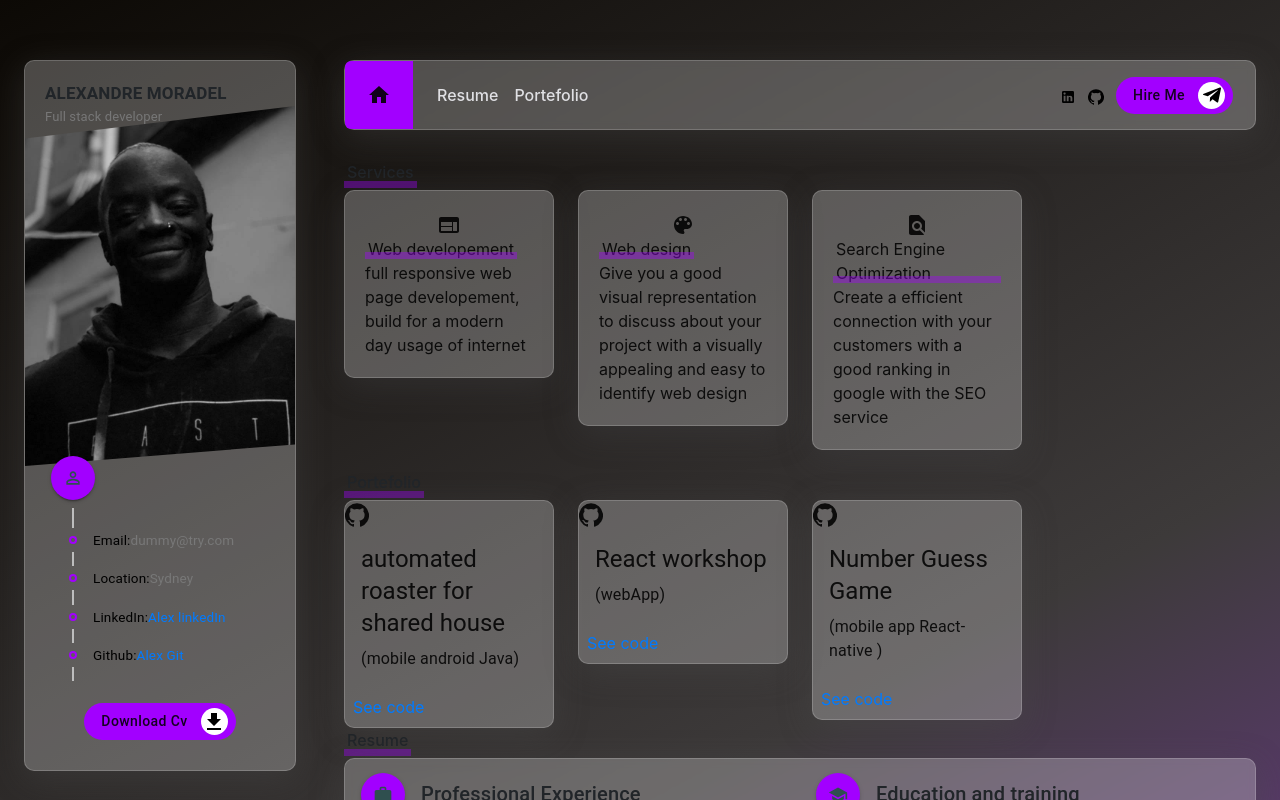
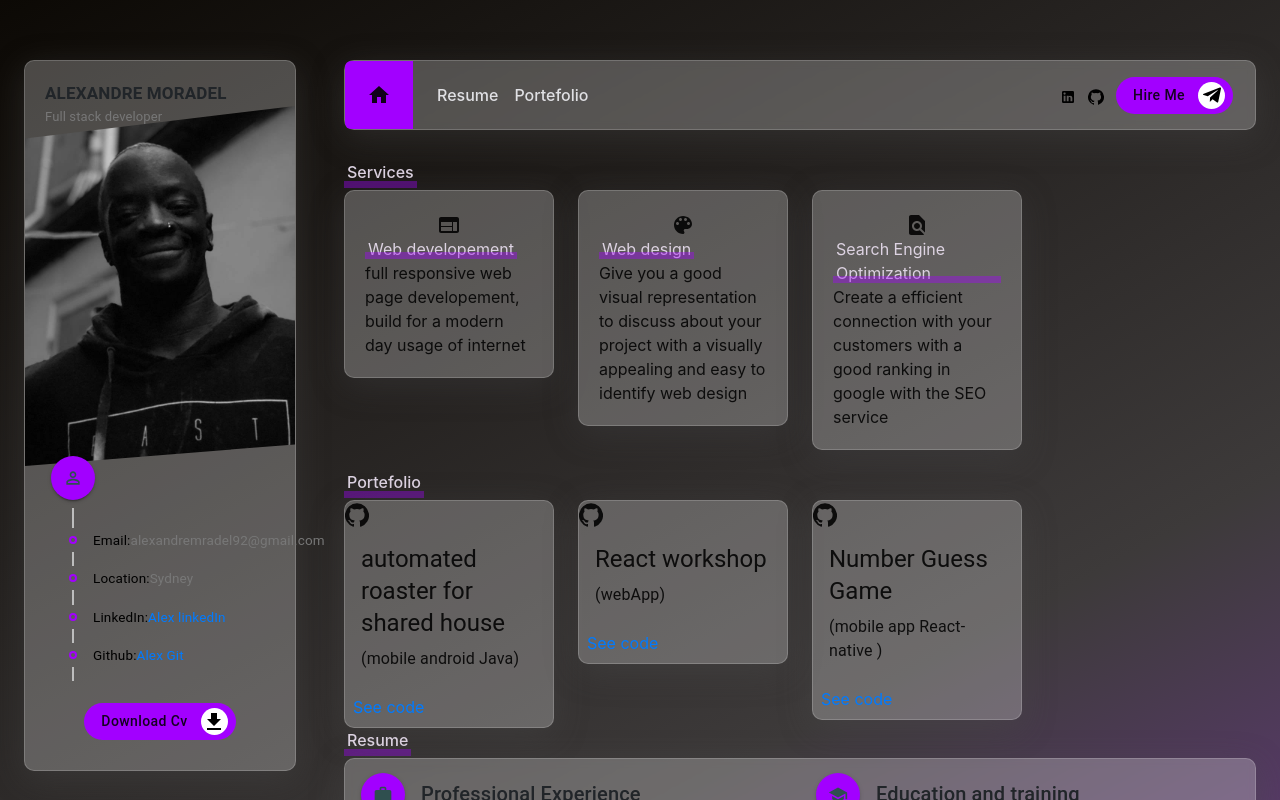
Before and after one commit to MZokko/react-portfolio, a React (Create React App) app: page / in a window 1280 px wide. Shown: the top 800 px of the page. Built offline with nearby package versions, Linux system fonts and the light colour scheme.

Commit message:
info utils update

```diff
--- a/src/Components/Services/Services.css
+++ b/src/Components/Services/Services.css
@@ -5,6 +5,7 @@
   margin: 0;
   box-sizing: border-box;
   align-items: center;
+  color:rgb(221, 211, 226)
 }
 
 .section_title > span {
--- a/src/Components/portefolio/index.js
+++ b/src/Components/portefolio/index.js
@@ -65,7 +65,7 @@ const portefolio = () => {
               <CardActions>
                 <a
                   target='_blank'
-                  href='https://github.com/MZokko/burger-React-workshop'
+                  href='https://burger-react-ae741.web.app/?fbclid=IwAR1nMPn7BFHuQjUZGNOZokY7kpjK_P5iqQOBDv9u4WGlX8agq-HlRlrCjZw'
                 >
                   See code
                 </a>
--- a/src/utils/resumeData.js
+++ b/src/utils/resumeData.js
@@ -9,7 +9,7 @@ export default {
   title: 'Full stack developer',
 
   birthdate: 'Nov 1992',
-  email: 'dummy@try.com',
+  email: 'alexandremradel92@gmail.com',
 
   location: 'Sydney',
 
@@ -20,7 +20,7 @@ export default {
       icon: <LinkedInIcon />,
     },
     Github: {
-      link: 'https://www.github.com/',
+      link: 'https://github.com/MZokko',
       text: 'Alex Git',
       icon: <GitHubIcon />,
     },
```
